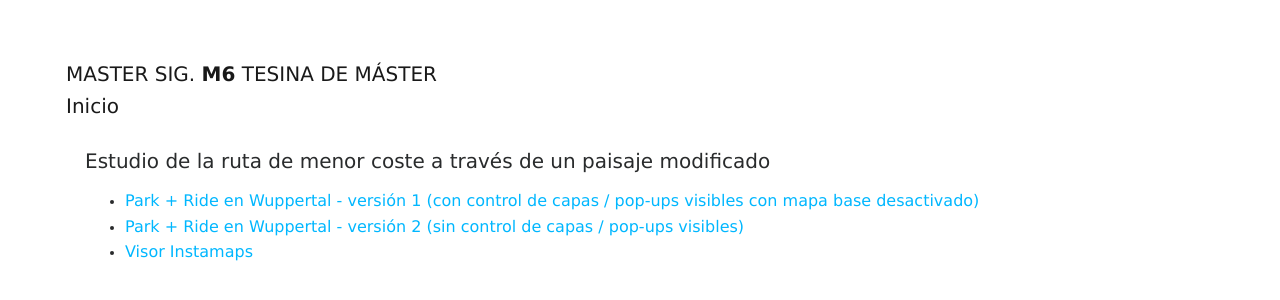
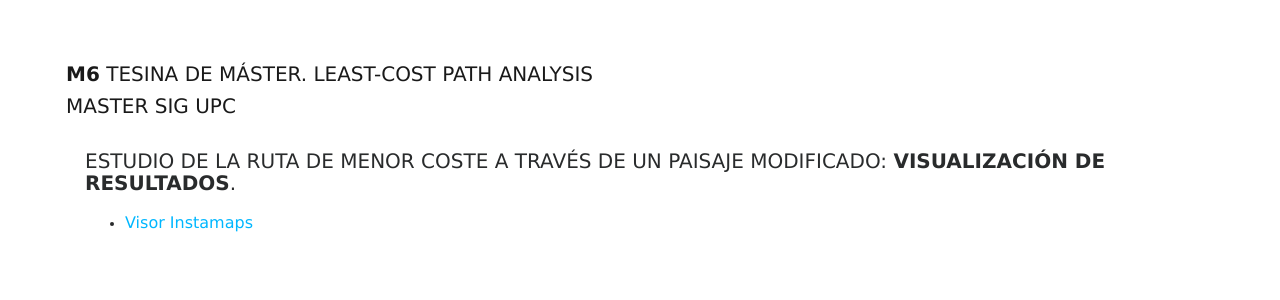
Before and after one commit to recyclingscapes/recyclingscapes.github.io, a plain HTML site: page index.html in a window 1280 px wide. Drawn offline with nearby package versions, Linux system fonts and the light colour scheme; a script that the page names is missing.

Commit message:
20190328 update 2

```diff
--- a/index.html
+++ b/index.html
@@ -31,20 +31,21 @@
 <body>
   <nav class="navbar navbar-light bg-light">
     <a target="_self" class="navbar-brand" href="index.html">
-      MASTER SIG.
-      <b>M6</b> TESINA DE M&Aacute;STER
+
+      <b>M6</b> TESINA DE M&Aacute;STER. LEAST-COST PATH ANALYSIS
     </a>
     <a target="_self" class="navbar-brand" href="index.html">
-      Inicio
+      MASTER SIG UPC
     </a>
   </nav>
   <div class="container">
     <h5>
-      Estudio de la ruta de menor coste a trav&eacute;s de un paisaje modificado
+      ESTUDIO DE LA RUTA DE MENOR COSTE A TRAV&Eacute;S DE UN PAISAJE MODIFICADO: <b>VISUALIZACI&Oacute;N DE RESULTADOS</b>.
     </h5>
+
     <ul>
-      <li>
-        <h6>
+       <!--<li>
+       <h6>
           <a target="_blank" href="pm_wuppertal1.html">Park + Ride en Wuppertal - versi&oacute;n 1 (con control de capas / pop-ups visibles con mapa base desactivado)</a>
         </h6>
       </li>
@@ -53,7 +54,7 @@
           <h6>
             <a target="_blank" href="pm_wuppertal2.html">Park + Ride en Wuppertal - versi&oacute;n 2 (sin control de capas / pop-ups visibles)</a>
           </h6>
-        </li>
+        </li>-->
 
         <li>
           <h6>
```
